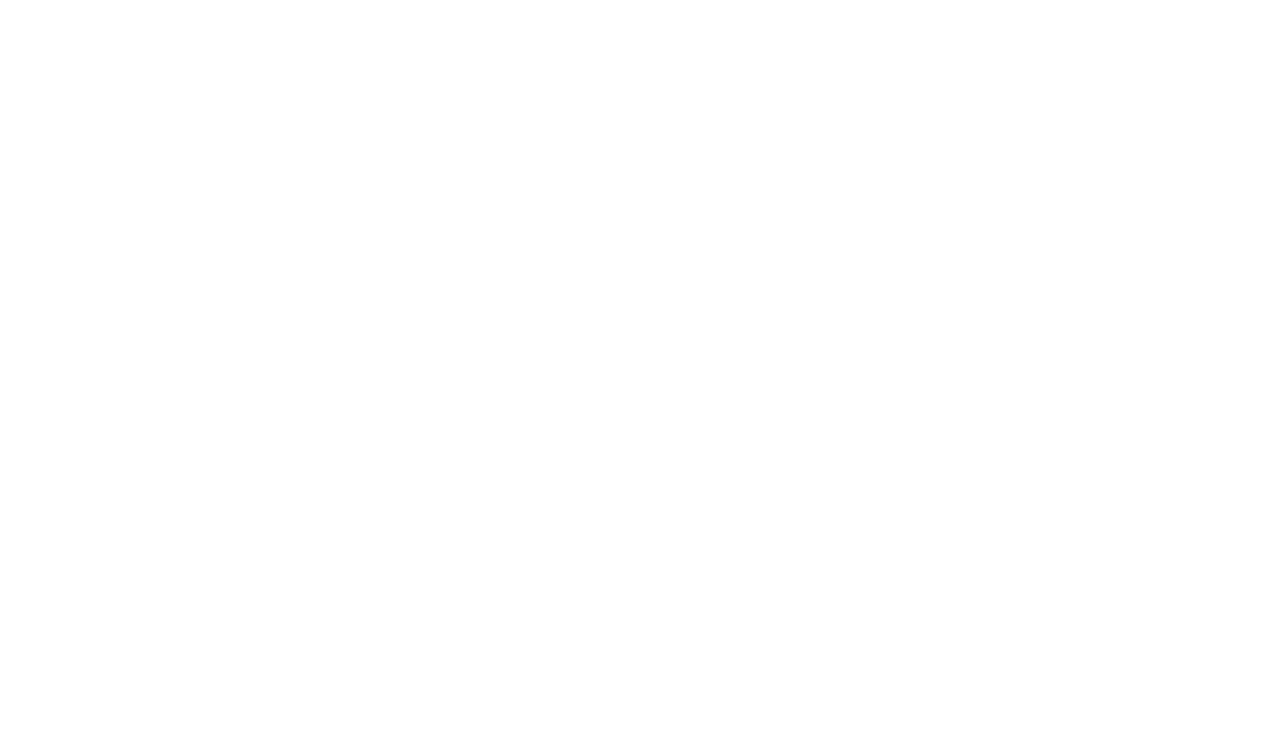
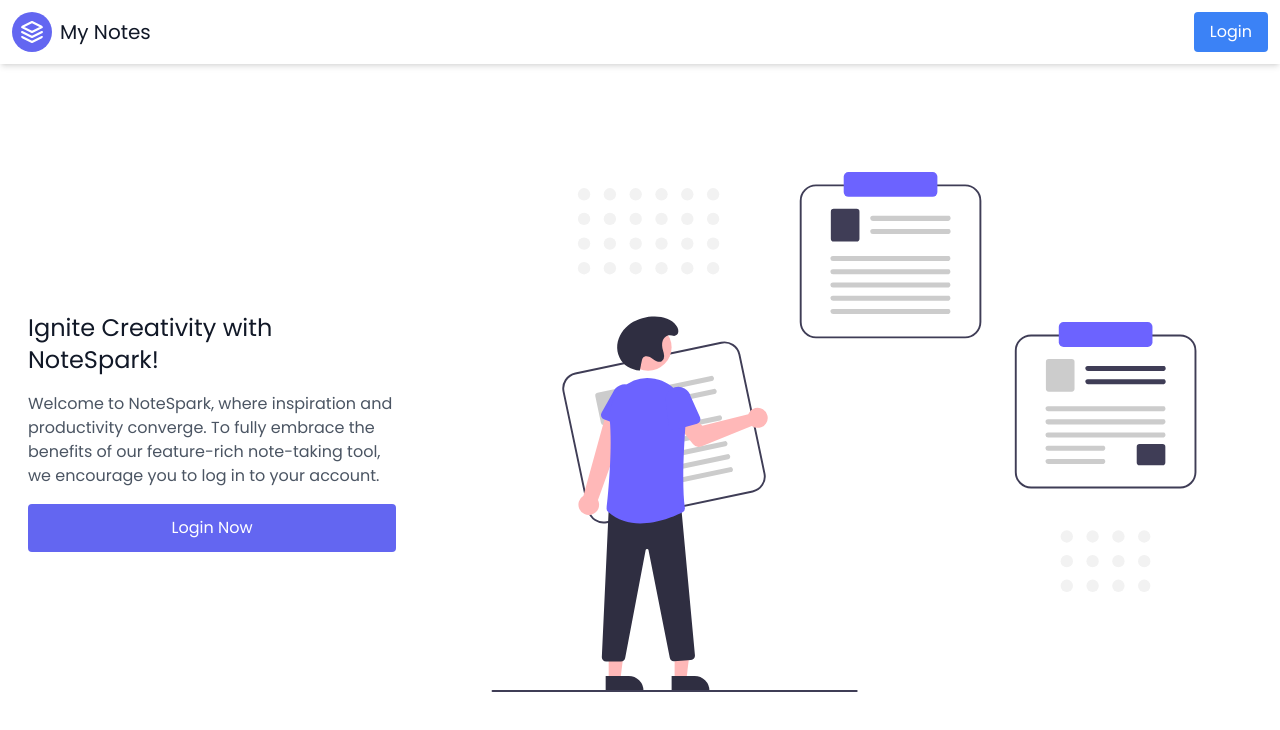
Before and after one commit to vikmehta/Notes-Airtable-Auth0, a Next.js app: page / in a window 1280 px wide. Before the commit this address had no page. Shown: the top 730 px of the page. Built offline with nearby package versions, Linux system fonts and the light colour scheme; no server answers.

Commit message:
Added a static home page with some text and login button. Moved all the logic of notes page to a separate listing page.

```diff
--- a/src/pages/add.js
+++ b/src/pages/add.js
@@ -61,7 +61,7 @@
         setSelectedColor('white')
 
         if (!response.response && !noteLoadingStatus && !errorSingleNote) {
-            router.push('/')
+            router.push('/listing')
         }
     }
 
--- a/src/pages/edit/[noteId].js
+++ b/src/pages/edit/[noteId].js
@@ -35,7 +35,7 @@
 
 const EditNote = (props) => {
     const { note, previousPageUrl } = props
-    const { updateNote, noteUpdating, noteUpdated, setNoteUpdated, errorNoteUpdating } = useContext(NotesContext);
+    const { updateNote, noteUpdating } = useContext(NotesContext);
     const [noteTitle, setNoteTitle] = useState('');
     const [noteDescription, setNoteDescription] = useState('');
     const [selectedColor, setSelectedColor] = useState('white');
@@ -43,7 +43,7 @@
 
     useEffect(() => {
         if (!note) {
-            router.push('/'); // Redirect if note is not found
+            router.push('/listing'); // Redirect if note is not found
             return;
         }
 
@@ -75,7 +75,7 @@
         const response = await updateNote(note.id, formData);
 
         if (response && response.id === note.id) {
-            router.push('/')
+            router.push('/listing')
         }
     };
 
--- a/src/pages/index.js
+++ b/src/pages/index.js
@@ -1,51 +1,19 @@
 import Head from 'next/head'
-import { useContext, useEffect } from 'react'
-import { cleanUpRecords } from 'helpers/helpers'
-import Notes from '@/components/Notes'
-import { NotesContext } from '@/context/notesContext'
-import { getSession, withPageAuthRequired } from '@auth0/nextjs-auth0';
+import { useEffect } from 'react'
 import { useUser } from '@auth0/nextjs-auth0/client';
+import { useRouter } from 'next/router';
+import Image from 'next/image'
+import Link from "next/link"
 
-export const getServerSideProps = withPageAuthRequired({
-	async getServerSideProps(context) {
-		const { user } = await getSession(context.req, context.res)
-
-		if (!user) {
-			return res.status(401).json({ msg: 'User must be logged in to see notes!!!' })
-		}
-
-		const Airtable = require('airtable');
-		const base = new Airtable({ apiKey: process.env.AIRTABLE_ACCESS_TOKEN }).base(process.env.AIRTABLE_BASE_ID);
-		const table = base(process.env.AIRTABLE_TABLE_NAME)
-
-		// const notes = await table.select({
-		// 	sort: [{ field: "createdDate", direction: "desc" }],
-		// 	//pageSize: 2
-		// }).firstPage()
-
-		const notes = await table.select({
-			filterByFormula: `userId = '${user.sub}'`,
-			sort: [{ field: "createdDate", direction: "desc" }],
-		}).all()
-
-		const cleanNotes = await cleanUpRecords(notes)
-
-		return {
-			props: {
-				initialNotes: cleanNotes
-			}
-		}
-	}
-})
-
-const Home = (props) => {
-	const { initialNotes } = props
-	const { notes, setNotes } = useContext(NotesContext)
+const Home = () => {
 	const { user, error, isLoading } = useUser();
+	const router = useRouter();
 
 	useEffect(() => {
-		setNotes(initialNotes)
-	}, [initialNotes, setNotes])
+		if (user) {
+			router.push('/listing')
+		}
+	}, [user, router])
 
 	return (
 		<>
@@ -56,12 +24,19 @@
 				<link rel="icon" href="/favicon.ico" />
 			</Head>
 			<main>
-				{!user && <h1 className='text-xl my-20 text-center'>You must be logged in to see / create notes.</h1>}
-				{user && (
-					<>
-						<h1 className='tracking-widest heading mb-5'>All notes</h1>
-						<Notes notes={notes} />
-					</>
+				{!user && (
+					<section className="text-gray-600 body-font flex items-center heroSection">
+						<div className="container p-5 mx-auto flex heroContainer">
+							<div className="sm:w-1/2 xl:w-1/3 flex flex-col justify-center sm:pr-10">
+								<h1 className="text-2xl font-medium title-font text-gray-900 mb-4">Ignite Creativity with NoteSpark!</h1>
+								<p className='mb-4'>Welcome to NoteSpark, where inspiration and productivity converge. To fully embrace the benefits of our feature-rich note-taking tool, we encourage you to log in to your account.</p>
+								<Link href="/api/auth/login" className="rounded bg-indigo-500 hover:bg-indigo-600 text-white px-6 py-3 text-sm md:text-base text-center">Login Now</Link>
+							</div>
+							<div className='sm:w-1/2 xl:w-2/3 relative object-cover'>
+								<Image src="/notes1.svg" alt="Login" fill={true} />
+							</div>
+						</div>
+					</section>
 				)}
 			</main>
 		</>
--- /dev/null
+++ b/src/pages/listing.js
@@ -0,0 +1,71 @@
+import Head from 'next/head'
+import { useContext, useEffect } from 'react'
+import { cleanUpRecords } from 'helpers/helpers'
+import Notes from '@/components/Notes'
+import { NotesContext } from '@/context/notesContext'
+import { getSession, withPageAuthRequired } from '@auth0/nextjs-auth0';
+import { useUser } from '@auth0/nextjs-auth0/client';
+
+export const getServerSideProps = withPageAuthRequired({
+    async getServerSideProps(context) {
+        const { user } = await getSession(context.req, context.res)
+
+        if (!user) {
+            return res.status(401).json({ msg: 'User must be logged in to see notes!!!' })
+        }
+
+        const Airtable = require('airtable');
+        const base = new Airtable({ apiKey: process.env.AIRTABLE_ACCESS_TOKEN }).base(process.env.AIRTABLE_BASE_ID);
+        const table = base(process.env.AIRTABLE_TABLE_NAME)
+
+        // const notes = await table.select({
+        // 	sort: [{ field: "createdDate", direction: "desc" }],
+        // 	//pageSize: 2
+        // }).firstPage()
+
+        const notes = await table.select({
+            filterByFormula: `userId = '${user.sub}'`,
+            sort: [{ field: "createdDate", direction: "desc" }],
+        }).all()
+
+        const cleanNotes = await cleanUpRecords(notes)
+
+        return {
+            props: {
+                initialNotes: cleanNotes
+            }
+        }
+    }
+})
+
+const Listing = (props) => {
+    const { initialNotes } = props
+    const { notes, setNotes } = useContext(NotesContext)
+    const { user, error, isLoading } = useUser();
+
+    useEffect(() => {
+        setNotes(initialNotes)
+    }, [initialNotes, setNotes])
+
+    return (
+        <>
+            <Head>
+                <title>Notes App</title>
+                <meta name="description" content="Generated by create next app" />
+                <meta name="viewport" content="width=device-width, initial-scale=1" />
+                <link rel="icon" href="/favicon.ico" />
+            </Head>
+            <main>
+                {!user && <h1 className='text-xl my-20 text-center'>You must be logged in to see / create notes.</h1>}
+                {user && (
+                    <>
+                        <h1 className='tracking-widest heading mb-5'>All notes</h1>
+                        <Notes notes={notes} />
+                    </>
+                )}
+            </main>
+        </>
+    )
+}
+
+export default Listing
--- a/src/pages/note/[noteId].js
+++ b/src/pages/note/[noteId].js
@@ -59,7 +59,7 @@
         const response = await removeNote(id)
 
         if (!response.response && !error && !noteDeleting) {
-            router.push('/')
+            router.push('/listing')
         }
     }
 
--- a/src/styles/globals.css
+++ b/src/styles/globals.css
@@ -145,6 +145,14 @@
   margin-bottom: 20px;
 }
 
+.heroSection {
+  min-height: calc(100vh - 97px);
+}
+
+.heroContainer {
+  min-height: 70vh;
+}
+
 /* :root {
   --max-width: 1100px;
   --border-radius: 12px;
```
Also changed, not shown: public/notes1.svg (added).
